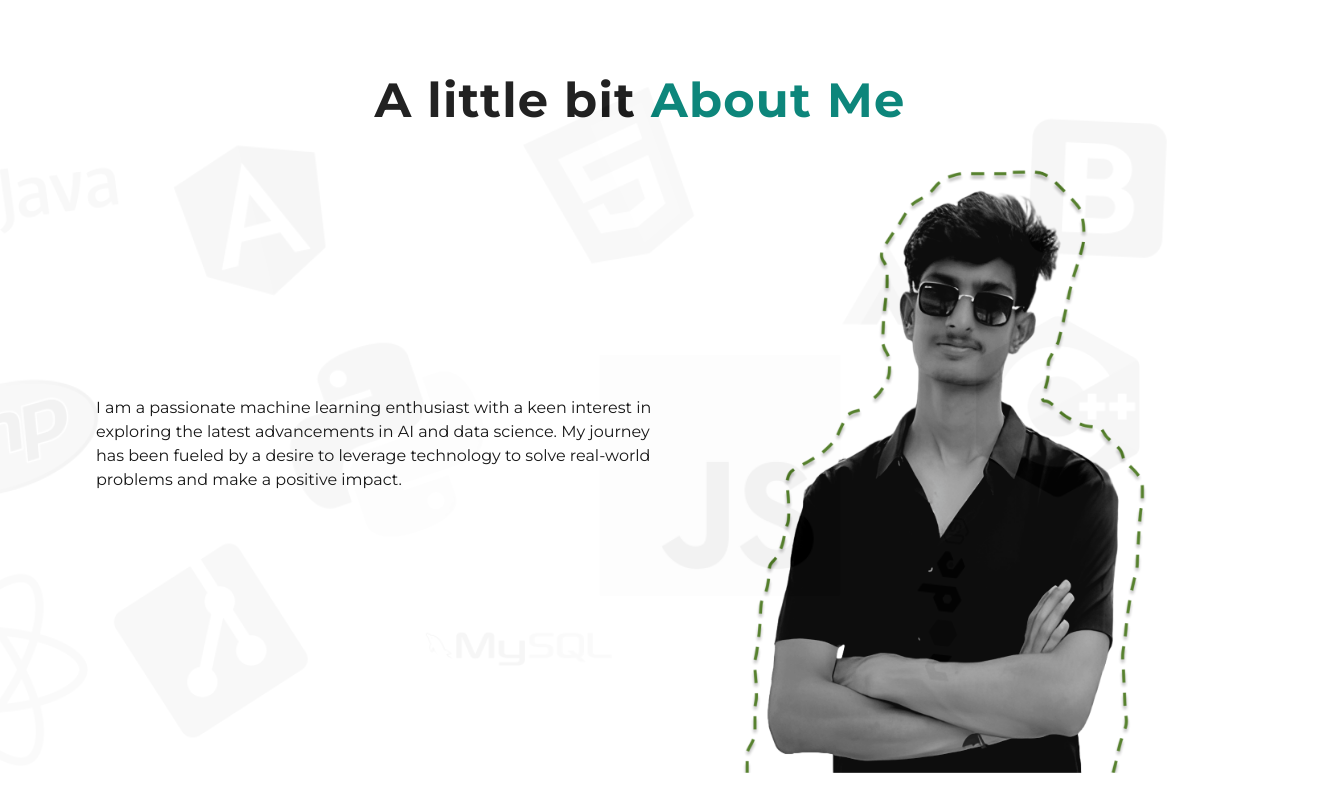
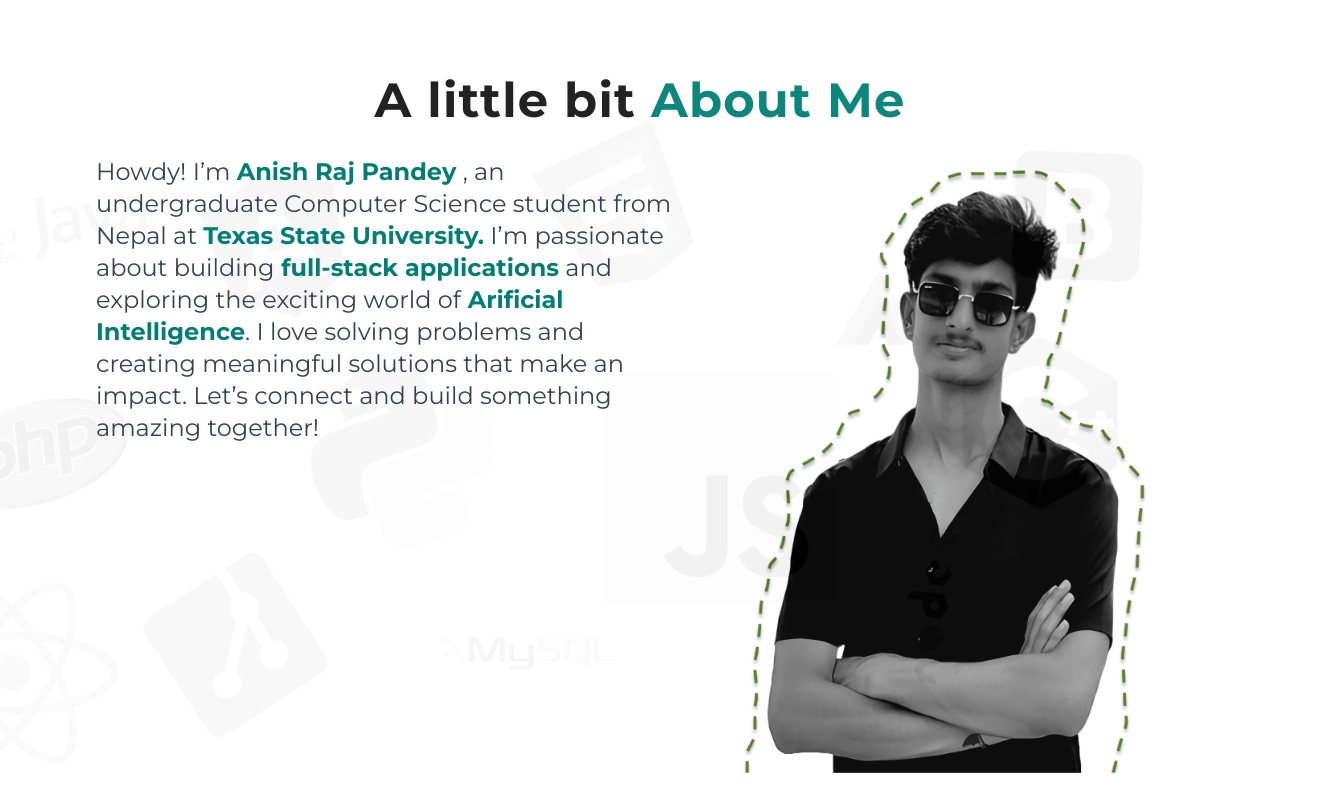
Before and after one commit to anishrajpandey/personal-portfolio, a Next.js app: page / in a window 1280 px wide. Shown: the part 780-1592 px from the top of the page, 1344 px wide, since content can reach past the window. Built offline with nearby package versions, Linux system fonts and the light colour scheme.

Commit message:
added intro text

```diff
--- a/app/AboutMe.tsx
+++ b/app/AboutMe.tsx
@@ -14,7 +14,7 @@ const AboutMe = () => {
           <span className="  text-[#008074]">About Me</span>
         </div>
         <main className="flex flex-col-reverse md:flex-row justify-center items-center h-[80vh]">
-          <div className="relative z-100 w-[50vw] h-full p-2 md:p-8 flex flex-col justify-center items-center">
+          <div className="relative z-100 w-[50vw] h-full p-2 md:p-8 text-xl md:text-2xl  text-gray-700">
             <div className="absolute -z-100 bottom-6 opacity-5">
               <Image
                 src={"/grayscaleBanner.png"}
@@ -24,10 +24,27 @@ const AboutMe = () => {
                 height={400}
               />
             </div>
-            I am a passionate machine learning enthusiast with a keen interest
-            in exploring the latest advancements in AI and data science. My
-            journey has been fueled by a desire to leverage technology to solve
-            real-world problems and make a positive impact.
+            Howdy! I’m{" "}
+            <span className="text-[#008074] font-semibold">
+              Anish Raj Pandey
+            </span>{" "}
+            , an undergraduate Computer Science student from Nepal at{" "}
+            <span className="text-[#008074] font-semibold">
+              {" "}
+              Texas State University.
+            </span>{" "}
+            I’m passionate about building
+            <span className="text-[#008074] font-semibold">
+              {" "}
+              full-stack applications
+            </span>{" "}
+            and exploring the exciting world of
+            <span className="text-[#008074] font-semibold">
+              {" "}
+              Arificial Intelligence
+            </span>
+            . I love solving problems and creating meaningful solutions that
+            make an impact. Let’s connect and build something amazing together!
           </div>
           <div className="w-[40vw] ">
             <Image
```
